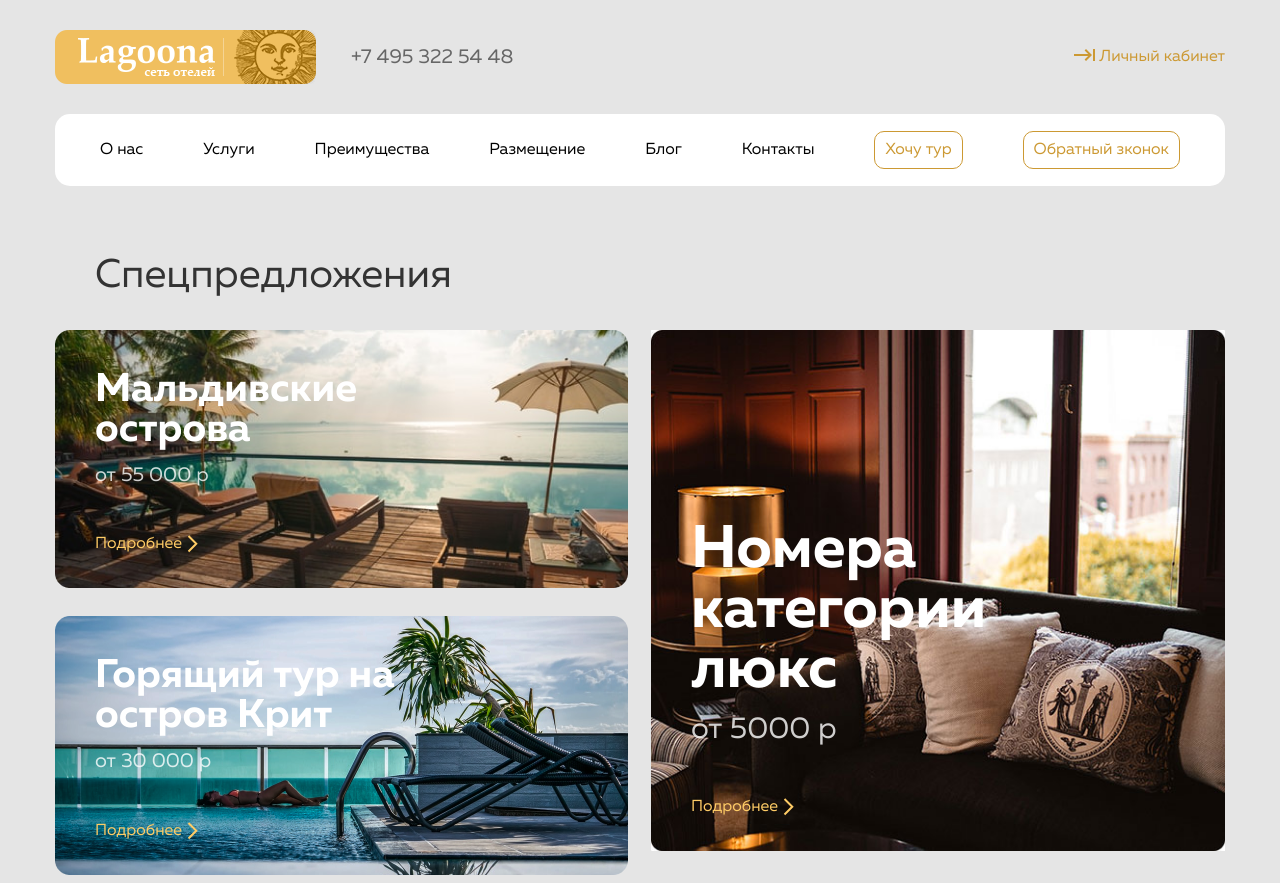
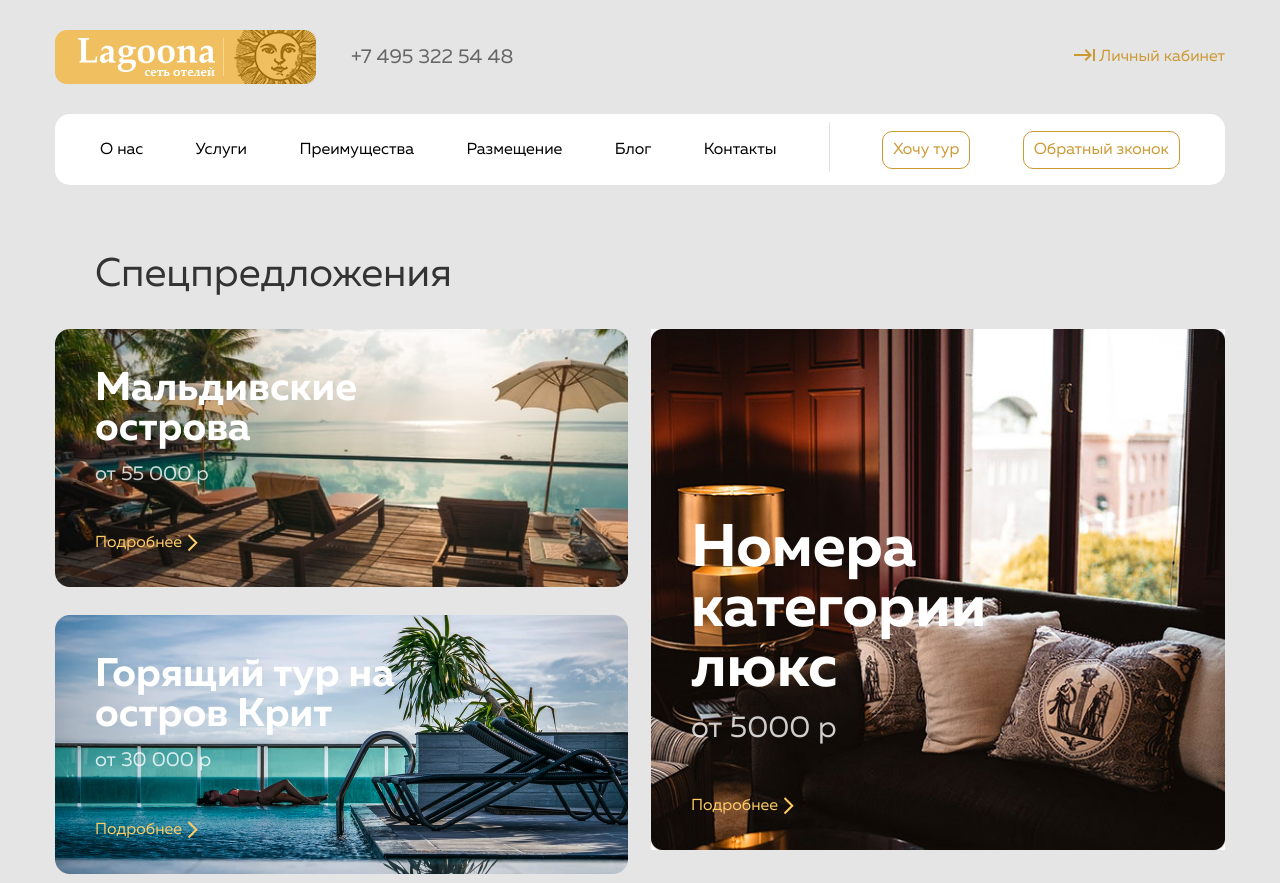
Before and after one commit to MaelstromOne/Html_layout_Basic, a plain HTML site: page 07_layout-stylization/index.html in a window 1280 px wide. Shown: the top 883 px of the page. Drawn offline with Linux system fonts and the light colour scheme.

Commit message:
Добавил вертикальную полоску

```diff
--- a/07_layout-stylization/css/style.css
+++ b/07_layout-stylization/css/style.css
@@ -54,7 +54,7 @@ header {
 
 nav {
   margin-top: 30px;
-  padding: 27px 45px;
+  padding: 8px 45px;
   background: white;
   border-radius: 15px;
 }
--- a/07_layout-stylization/index.html
+++ b/07_layout-stylization/index.html
@@ -32,6 +32,11 @@
         <li>Размещение</li>
         <li>Блог</li>
         <li>Контакты</li>
+        <li>
+          <svg width="1" height="50" viewBox="0 0 1 50" fill="none" xmlns="http://www.w3.org/2000/svg">
+            <rect width="1" height="50" fill="#E1E1E1"/>
+          </svg>
+        </li>
         <li><a class="navigation-link" href="">Хочу тур</a></li>
         <li><a class="navigation-link" href="">Обратный зконок</a></li>
       </ul>
```
Also changed, not shown: 07_layout-stylization/img/vertical.svg (added).
